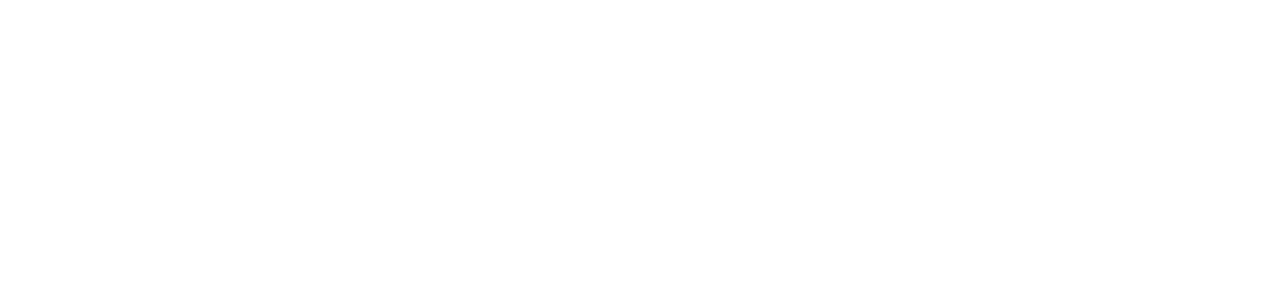
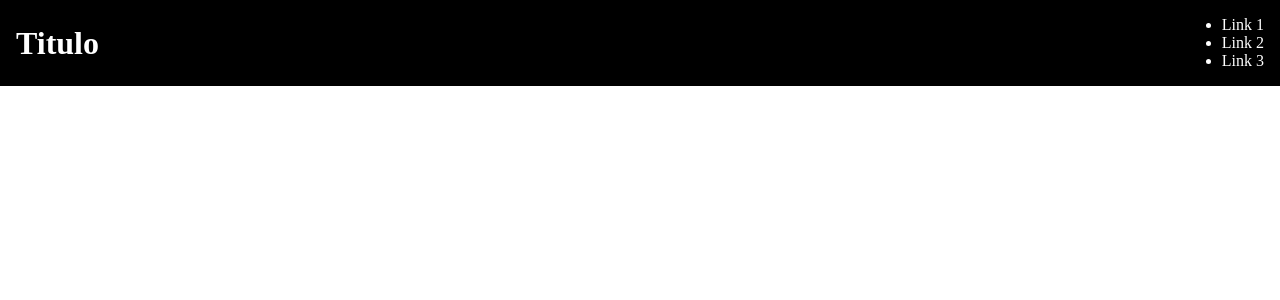
Before and after one commit to Lautaro1901/ecommerce-react, a React (Create React App) app: page / in a window 1280 px wide. Shown: the top 300 px of the page. Built offline with nearby package versions, Linux system fonts and the light colour scheme.

Commit message:
inicio de proyecto

```diff
--- a/src/App.js
+++ /dev/null
@@ -1,9 +0,0 @@
-function App() {
-  return (
-    <div className="App">
-
-    </div>
-  );
-}
-
-export default App;
--- /dev/null
+++ b/src/components/App.js
@@ -0,0 +1,19 @@
+
+const App = () => {
+  return (
+    <>
+      <header>
+        <h1>Titulo</h1>
+        <nav>
+          <ul>
+            <li><a >Link 1</a></li>
+            <li><a >Link 2</a></li>
+            <li><a >Link 3</a></li>
+          </ul>
+        </nav>
+      </header>
+    </>
+  )
+}
+
+export default App;
--- a/src/index.css
+++ b/src/index.css
@@ -2,4 +2,31 @@
   margin: 0;
   padding: 0;
   box-sizing: border-box;
-};
+}
+
+html , body , #root {
+  height: 100%;
+}
+
+#root{
+  display: flex;
+  flex-direction: column;
+}
+
+main{
+  flex-grow: 1;
+}
+
+header {
+  background: #000000;
+  color: #fff;
+  padding: 1rem;
+  display: flex;
+  align-items: center;
+  justify-content: space-between;
+}
+
+a{
+  color: #fff;
+  text-decoration: none;
+}
--- a/src/index.js
+++ b/src/index.js
@@ -2,7 +2,7 @@
 import ReactDOM from 'react-dom/client';
 import './index.css'
 
-import App from './App';
+import App from './components/App';
 
 const root = ReactDOM.createRoot(document.getElementById('root'));
 root.render(<App/>);
```
